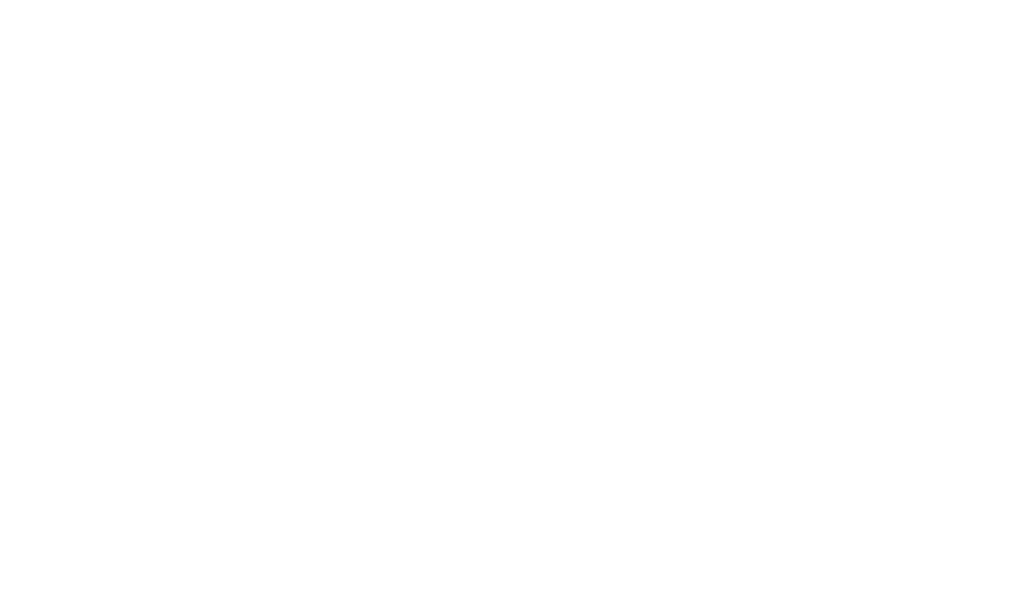
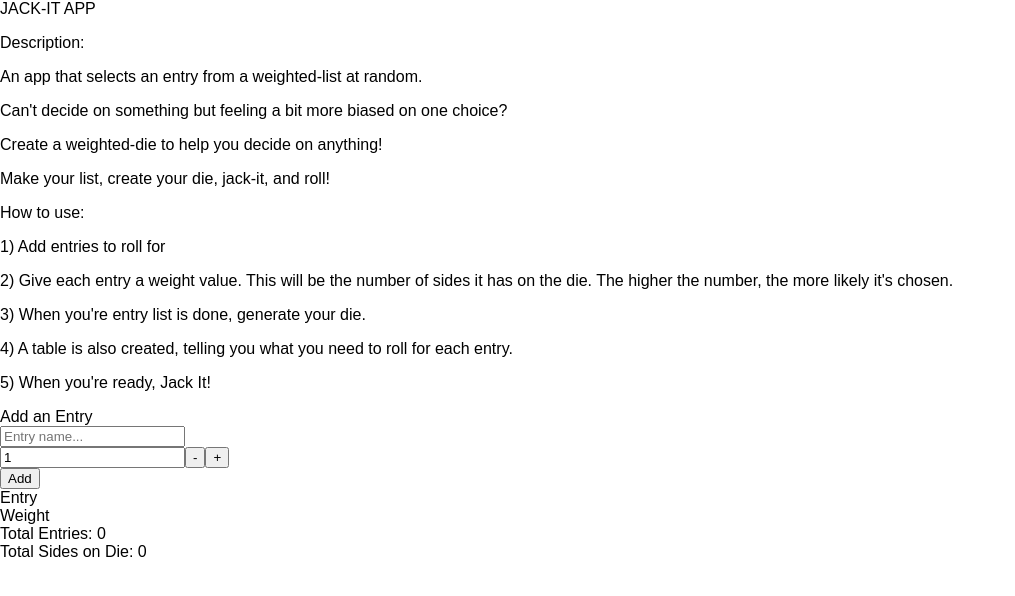
Before and after one commit to kendallajordan/jack-it, a React (Vite) app: page / in a window 1280 px wide. Shown: the top 596 px of the page, without its empty margins (0-1015 px from the left). Built offline with nearby package versions, Linux system fonts and the light colour scheme.

Commit message:
Added: Header, Form. Continue working on: List

```diff
--- /dev/null
+++ b/src/App.css
@@ -0,0 +1,4 @@
+body {
+  margin: 0;
+  font-family: sans-serif;
+}
--- a/src/App.jsx
+++ b/src/App.jsx
@@ -1,7 +1,14 @@
-import { useState } from "react";
+import "./App.css";
+import Header from "./components/Header";
+import JackIt from "./components/JackIt";
 
 function App() {
-  return <div></div>;
+  return (
+    <div>
+      <Header />
+      <JackIt />
+    </div>
+  );
 }
 
 export default App;
--- /dev/null
+++ b/src/components/EntryForm.jsx
@@ -0,0 +1,92 @@
+import { useState } from "react";
+import styles from "./entryform.module.css";
+
+export default function EntryForm({ entries, setEntries }) {
+  const [entryName, setEntryName] = useState("");
+  const [entryWeight, setEntryWeight] = useState(1);
+  const [nameErrorMsg, setNameErrorMsg] = useState(false);
+
+  function handleSubmit(e) {
+    e.preventDefault();
+
+    const isNameExist = entries.some((entry) => entry.name === entryName);
+    if (isNameExist) {
+      setNameErrorMsg(true);
+      return;
+    }
+
+    setEntries([...entries, { name: entryName, weight: entryWeight }]);
+    setEntryName("");
+    setEntryWeight(1);
+    setNameErrorMsg(false);
+  }
+
+  function handleWeightChange(e) {
+    const value = parseInt(e.target.value);
+    if (!isNaN(value)) {
+      setEntryWeight(value);
+    }
+  }
+
+  function decrementNumber() {
+    if (entryWeight <= 1) {
+      return;
+    }
+
+    setEntryWeight((entryWeight) => entryWeight - 1);
+  }
+
+  function incrementNumber() {
+    setEntryWeight((entryWeight) => entryWeight + 1);
+  }
+
+  return (
+    <div className={styles.outerContainer}>
+      <div className={styles.header}>Add an Entry</div>
+      <form className={styles.formContainer} onSubmit={handleSubmit}>
+        <div>
+          <input
+            className={styles.nameInput}
+            type="text"
+            value={entryName}
+            onChange={(e) => setEntryName(e.target.value)}
+            placeholder="Entry name..."
+          />
+          {nameErrorMsg && (
+            <span style={{ color: "red" }}>
+              Entry name already exists. Try another name.
+            </span>
+          )}
+        </div>
+        <div className={styles.weightContainer}>
+          <input
+            className={styles.weightInput}
+            type="number"
+            min={1}
+            value={entryWeight}
+            onChange={handleWeightChange}
+          />
+          <button
+            className={styles.button}
+            type="button"
+            onClick={decrementNumber}
+          >
+            -
+          </button>
+          <button
+            className={styles.button}
+            type="button"
+            onClick={incrementNumber}
+          >
+            +
+          </button>
+        </div>
+        <div className={styles.submit}>
+          <button className={styles.button} type="submit">
+            Add
+          </button>
+        </div>
+      </form>
+    </div>
+  );
+}
--- /dev/null
+++ b/src/components/EntryItem.jsx
@@ -0,0 +1,5 @@
+import styles from "./entryitem.module.css";
+
+export default function EntryItem() {
+  return <div></div>;
+}
--- /dev/null
+++ b/src/components/EntryList.jsx
@@ -0,0 +1,35 @@
+import { useState } from "react";
+import styles from "./entrylist.module.css";
+import EntryItem from "./EntryItem";
+
+export default function EntryList({ entries, setEntries }) {
+  const totalEntries = entries.length;
+  const totalDieSides = entries.reduce((sum, entry) => sum + entry.weight, 0);
+
+  return (
+    <div className={styles.container}>
+      <div className={styles.labelHeader}>
+        <div>Entry</div>
+        <div>Weight</div>
+      </div>
+
+      <div className={styles.list}>
+        {entries.map((item) => (
+          <EntryItem
+            key={item.name}
+            item={item}
+            entries={entries}
+            setEntries={setEntries}
+            name={item.name}
+            weight={item.weight}
+          />
+        ))}
+      </div>
+
+      <div className={styles.details}>
+        <div>Total Entries: {totalEntries}</div>
+        <div>Total Sides on Die: {totalDieSides}</div>
+      </div>
+    </div>
+  );
+}
--- /dev/null
+++ b/src/components/Header.jsx
@@ -0,0 +1,30 @@
+import styles from "./header.module.css";
+
+export default function Header() {
+  return (
+    <div className={styles.container}>
+      <div className={styles.title}>JACK-IT APP</div>
+      <div className={styles.content}>
+        <p>Description:</p>
+        <p>An app that selects an entry from a weighted-list at random.</p>
+        <p>
+          Can't decide on something but feeling a bit more biased on one choice?
+        </p>
+        <p>Create a weighted-die to help you decide on anything!</p>
+        <p>Make your list, create your die, jack-it, and roll!</p>
+        <p>How to use:</p>
+        <p>1) Add entries to roll for</p>
+        <p>
+          2) Give each entry a weight value. This will be the number of sides it
+          has on the die. The higher the number, the more likely it's chosen.
+        </p>
+        <p>3) When you're entry list is done, generate your die. </p>
+        <p>
+          4) A table is also created, telling you what you need to roll for each
+          entry.
+        </p>
+        <p>5) When you're ready, Jack It!</p>
+      </div>
+    </div>
+  );
+}
--- /dev/null
+++ b/src/components/JackIt.jsx
@@ -0,0 +1,16 @@
+import styles from "./jackit.module.css";
+import { useState } from "react";
+import EntryForm from "./EntryForm";
+import EntryList from "./EntryList";
+
+export default function JackIt() {
+  const [entries, setEntries] = useState([]);
+
+  return (
+    <div className={styles.container}>
+      <EntryForm entries={entries} setEntries={setEntries} />
+      {console.log(entries)}
+      <EntryList entries={entries} setEntries={setEntries} />
+    </div>
+  );
+}
--- /dev/null
+++ b/src/components/entryform.module.css
@@ -0,0 +1,11 @@
+/* Chrome, Safari, Edge, Opera */
+input::-webkit-outer-spin-button,
+input::-webkit-inner-spin-button {
+  -webkit-appearance: none;
+  margin: 0;
+}
+
+/* Firefox */
+input[type="number"] {
+  -moz-appearance: textfield;
+}
```
Also changed, not shown: src/components/entryitem.module.css (added), src/components/entrylist.module.css (added), src/components/header.module.css (added), src/components/jackit.module.css (added).
